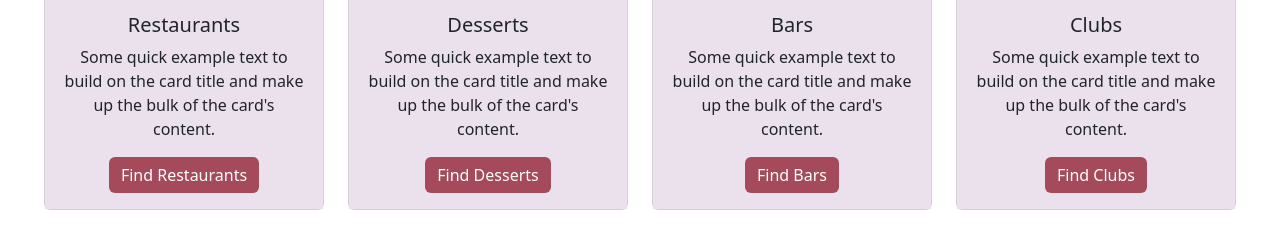
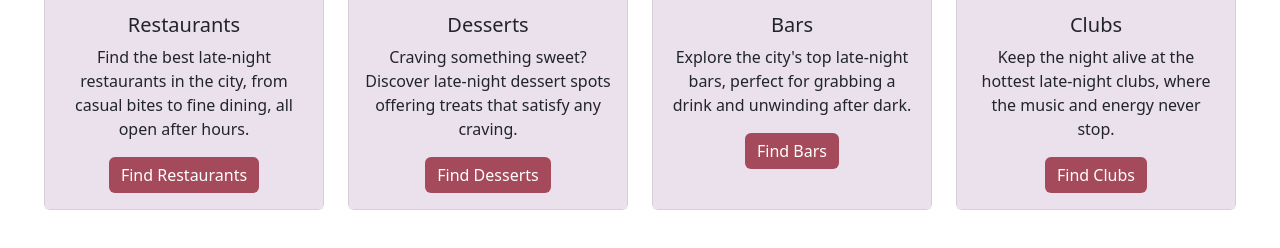
Before and after one commit to bearagones/after-hours, a plain HTML site: page html/index.html in a window 1280 px wide. Shown: the part 1727-1975 px from the top of the page. Drawn offline with nearby package versions, Linux system fonts and the light colour scheme; a web font is replaced by a local one.

Commit message:
card blurbs

```diff
--- a/html/index.html
+++ b/html/index.html
@@ -92,8 +92,7 @@
                             <div class="card-body text-center">
                                 <h5 class="card-title">Restaurants</h5>
                                 <p class="card-text">
-                                    Some quick example text to build on the card title and make
-                                    up the bulk of the card's content.
+                                    Find the best late-night restaurants in the city, from casual bites to fine dining, all open after hours.
                                 </p>
                                 <a href="restaurants.html" class="btn btn-primary">Find Restaurants</a>
                             </div>
@@ -106,8 +105,7 @@
                             <div class="card-body text-center">
                                 <h5 class="card-title">Desserts</h5>
                                 <p class="card-text">
-                                    Some quick example text to build on the card title and make
-                                    up the bulk of the card's content.
+                                    Craving something sweet? Discover late-night dessert spots offering treats that satisfy any craving.
                                 </p>
                                 <a href="desserts.html" class="btn btn-primary">Find Desserts</a>
                             </div>
@@ -120,8 +118,7 @@
                             <div class="card-body text-center">
                                 <h5 class="card-title">Bars</h5>
                                 <p class="card-text">
-                                    Some quick example text to build on the card title and make
-                                    up the bulk of the card's content.
+                                    Explore the city's top late-night bars, perfect for grabbing a drink and unwinding after dark.
                                 </p>
                                 <a href="bars.html" class="btn btn-primary">Find Bars</a>
                             </div>
@@ -134,8 +131,7 @@
                             <div class="card-body text-center">
                                 <h5 class="card-title">Clubs</h5>
                                 <p class="card-text">
-                                    Some quick example text to build on the card title and make
-                                    up the bulk of the card's content.
+                                    Keep the night alive at the hottest late-night clubs, where the music and energy never stop.
                                 </p>
                                 <a href="clubs.html" class="btn btn-primary">Find Clubs</a>
                             </div>
--- a/style.css
+++ b/style.css
@@ -101,10 +101,17 @@ body {
     background: #871838;
 }
 
+#about-screen .card {
+    transition: all 0.3s ease-in-out;
+}
+
 /* cards will grow on hover */
 #about-screen .card:hover {
-    transition: all 0.3s ease-in-out;
     transform: scale(1.1);
+}
+
+.card {
+    border-radius: 10px;
 }
 
 /* card padding */
```
